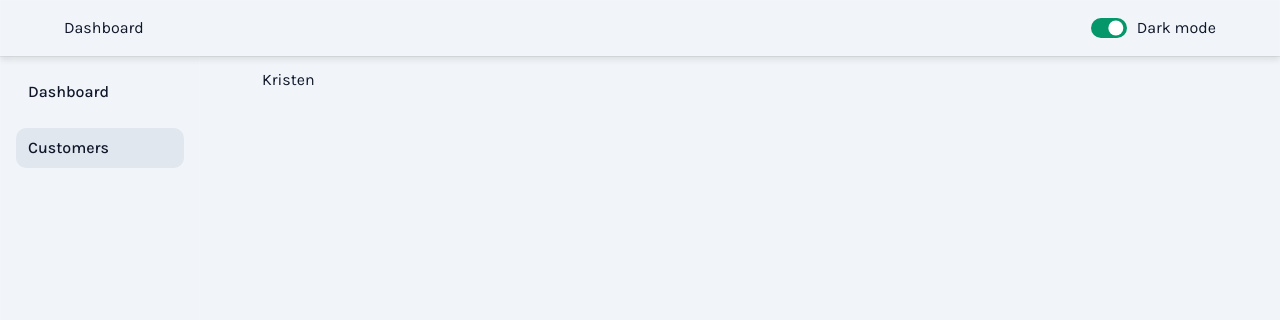
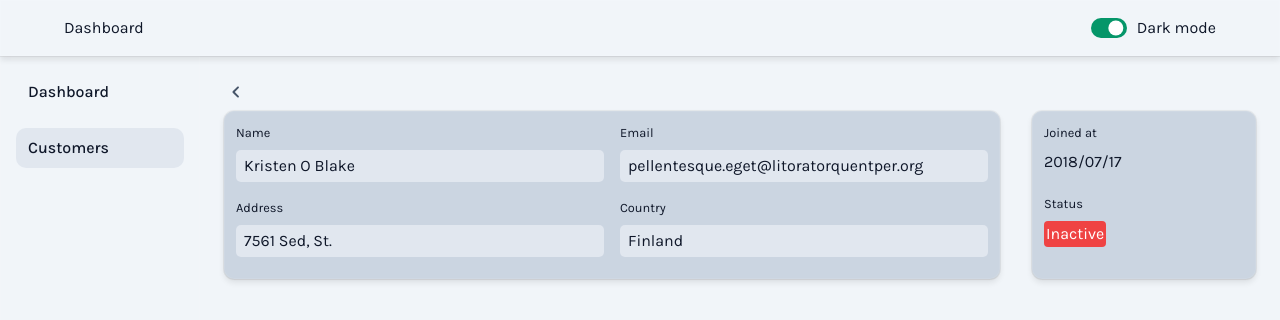
Before and after one commit to kilesh-mhzn/dashboard-ui, a React (Vite) app: page /customers/4564 in a window 1280 px wide. Shown: the top 320 px of the page. Built offline with nearby package versions, Linux system fonts and the light colour scheme.

Commit message:
wip: customer detail + subscription service

```diff
--- a/src/App.tsx
+++ b/src/App.tsx
@@ -21,8 +21,8 @@ function App() {
         {/* TODO: fix this */}
         <div
           style={{
-            marginLeft: "250px",
-            padding: "12px",
+            marginLeft: "200px",
+            padding: "24px",
             flexGrow: "1",
             overflowY: "auto",
           }}
--- a/src/pages/customer-detail/customer-detail.module.css
+++ b/src/pages/customer-detail/customer-detail.module.css
@@ -0,0 +1,26 @@
+.card {
+  border-radius: 10px;
+  background-color: var(--color-table-head);
+  padding: 12px;
+  box-shadow: var(--ll-box-shadow);
+}
+
+.backBtn {
+  border-radius: 4px;
+  display: inline-flex;
+  outline: var(--ll-black-800);
+}
+.backBtn:hover {
+  background-color: var(--ll-black-800);
+}
+
+.label {
+  font-size: var(--text-sm);
+  margin-bottom: 8px;
+}
+
+.detailField {
+  background-color: var(--color-button-accent);
+  border-radius: 5px;
+  padding: 4px 8px;
+}
--- a/src/pages/customer-detail/customer-detail.tsx
+++ b/src/pages/customer-detail/customer-detail.tsx
@@ -1,10 +1,20 @@
 import { User } from "@pages/customers/customer.model";
 import CustomerService from "@services/customer.service";
 import React from "react";
-import { useLoaderData } from "react-router-dom";
+import { Link, useLoaderData } from "react-router-dom";
+import styles from "./customer-detail.module.css";
+import { Grid } from "@ui/layout/grid";
+import { Flex } from "@ui/layout/flex";
+import classNames from "classnames";
+import { formatDate } from "utils";
+import { IconLeftChevron } from "@ui/icons";
+import { StatusBadge } from "@components/status-badge/status-badge";
+import SubscriptionService from "@services/subscription.service";
+import { Subscription } from "models/subscription.model";
 
 interface LoaderData {
   customerDetail?: User;
+  subscriptionDetail?: Subscription;
   error?: string;
 }
 
@@ -18,11 +28,15 @@ export async function customerDetailLoader({ params }): Promise<LoaderData> {
     }
 
     const customerService = new CustomerService();
+    const subscriptionService = new SubscriptionService();
+
     const customerDetail: User = await customerService.getCustomer(customerId);
+    const subscriptionDetail = await subscriptionService.getSubscription(
+      params.id
+    );
 
-    return { customerDetail };
+    return { customerDetail, subscriptionDetail };
   } catch (error) {
-    console.error("Error fetching customer detail:", error);
     return { error: "Failed to fetch customer detail" };
   }
 }
@@ -30,7 +44,7 @@ export async function customerDetailLoader({ params }): Promise<LoaderData> {
 export const CustomerDetail = () => {
   const loaderData = useLoaderData() as LoaderData;
 
-  const { customerDetail, error } = loaderData;
+  const { customerDetail, error, subscriptionDetail } = loaderData;
 
   if (error) {
     return <div>Error: {error}</div>;
@@ -40,5 +54,60 @@ export const CustomerDetail = () => {
     return <div>Loading...</div>;
   }
 
-  return <div>{customerDetail.first_name}</div>;
+  return (
+    <div className={classNames(styles.container)}>
+      <Link to="/customers" className={styles.backBtn}>
+        <IconLeftChevron />
+      </Link>
+      <Flex container gap={"2rem"}>
+        <div className={styles.card} style={{ flexGrow: "1" }}>
+          <Grid gap={"1rem"} cols={2}>
+            <div>
+              <div className={styles.label}>Name</div>
+              <div
+                className={styles.detailField}
+              >{`${customerDetail.first_name} ${customerDetail.middle_name} ${customerDetail.last_name}`}</div>
+            </div>
+            <div>
+              <div className={styles.label}>Email</div>
+              <div className={styles.detailField}>{customerDetail.email}</div>
+            </div>
+
+            <div>
+              <div className={styles.label}>Address</div>
+              <div className={styles.detailField}>{customerDetail.address}</div>
+            </div>
+            <div>
+              <div className={styles.label}>Country</div>
+              <div className={styles.detailField}>{customerDetail.country}</div>
+            </div>
+          </Grid>
+        </div>
+        <div>
+          <div className={classNames(styles.card)}>
+            <Flex
+              container
+              flexDirection="column"
+              gap={"1.25rem"}
+              width={"12.5rem"}
+            >
+              <div>
+                <div className={styles.label}>Joined at</div>
+                <div className={styles.joinDate}>
+                  {formatDate(customerDetail.join_date)}
+                </div>
+              </div>
+              <div>
+                <div className={styles.label}>Status</div>
+                <Flex container>
+                  <StatusBadge type={customerDetail.active} />
+                </Flex>
+              </div>
+              <div>{subscriptionDetail?.package}</div>
+            </Flex>
+          </div>
+        </div>
+      </Flex>
+    </div>
+  );
 };
--- a/src/pages/customers/customerColumns.tsx
+++ b/src/pages/customers/customerColumns.tsx
@@ -1,10 +1,9 @@
 import { ProfileInfo } from "@components/profile-info/profile-info";
 import { StatusBadge } from "@components/status-badge/status-badge";
 import { Column } from "@ui/table/table";
-import { format } from "date-fns";
 import React from "react";
+import { formatDate } from "utils";
 import { User } from "./customer.model";
-import { ro } from "date-fns/locale";
 
 export const customerColumns = (): Column<User>[] => {
   return [
@@ -37,9 +36,7 @@ export const customerColumns = (): Column<User>[] => {
       id: "joinData",
       title: "Join Date",
       render: (rowData) => {
-        const date = new Date(Number(rowData.join_date) * 1000);
-        const formattedDate = format(date, "yyyy/MM/dd");
-        return <span>{formattedDate}</span>;
+        return <span>{formatDate(rowData.join_date)}</span>;
       },
     },
     {
--- /dev/null
+++ b/src/services/subscription.service.tsx
@@ -0,0 +1,26 @@
+import { Subscription } from "models/subscription.model";
+
+class SubscriptionService {
+  private baseUrl: string = "subscriptions.json";
+
+  constructor() {}
+
+  async getSubscription<T>(id: string): Promise<T> {
+    try {
+      const response = await fetch(`/${this.baseUrl}`, {
+        headers: {
+          "Content-Type": "application/json",
+          Accept: "application/json",
+        },
+      });
+      const data = await response.json();
+      const customerDetail = data.filter((s: Subscription) => s.user_id === id);
+
+      return customerDetail[0];
+    } catch (error) {
+      throw new Error("Error fetching data");
+    }
+  }
+}
+
+export default SubscriptionService;
```
Also changed, not shown: src/models/subscription.model.ts (added, +14 -0 lines).
